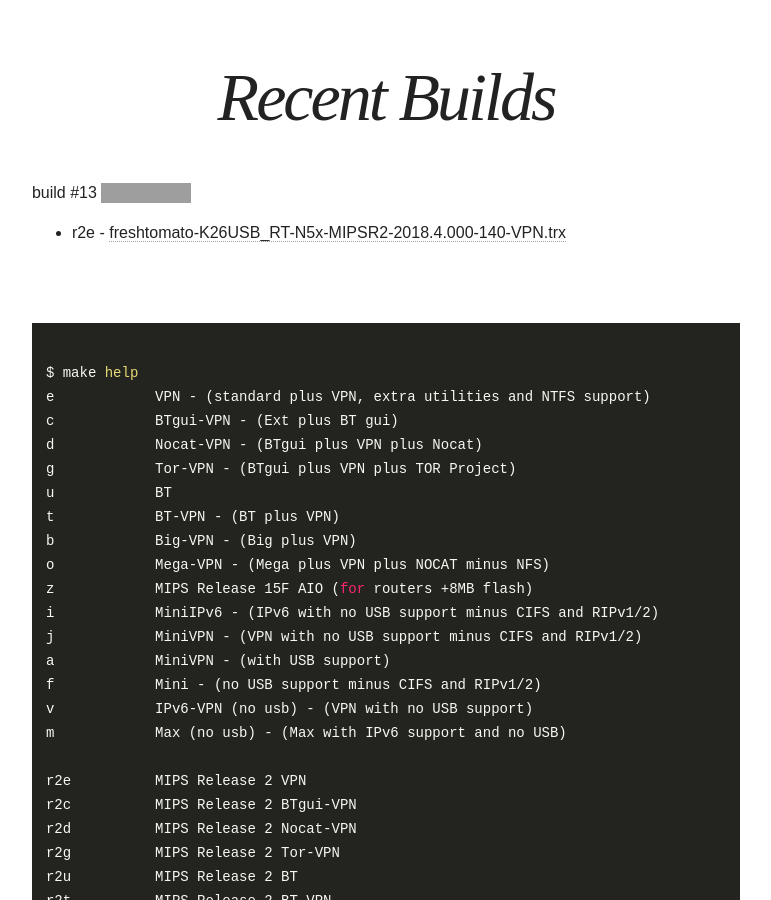
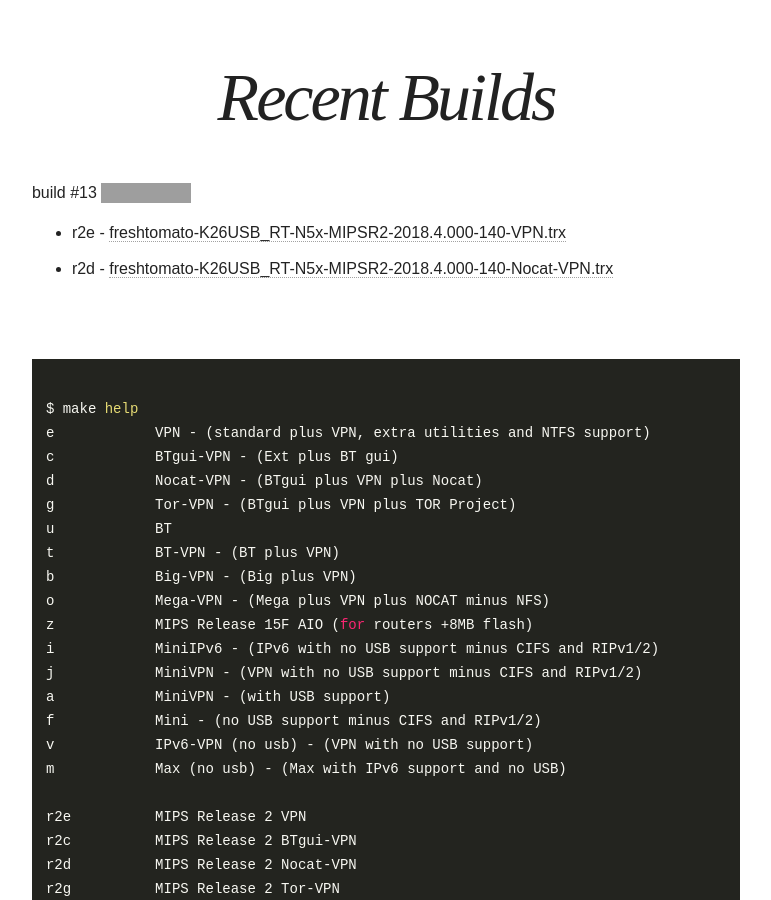
Before and after one commit to oglopss/freshtomato-mips-ci-jekyll, a Jekyll site: the page built from index.html, in a window 1280 px wide and 900 px high, scrolled down 415 px. Shown: the whole window, without its empty margins (254-1025 px from the left). Built offline with Jekyll 4.4.1, drawn with Linux system fonts in a browser that asks for light colours; nearby versions of some CDN libraries; grey boxes are pictures that could not be loaded.

Commit message:
Travis build 13 r2d pushed to gh-pages

```diff
--- a/_data/ss.yml
+++ b/_data/ss.yml
@@ -1,3 +1,4 @@
 build: 13
 files:
   - 0001 r2e freshtomato-K26USB_RT-N5x-MIPSR2-2018.4.000-140-VPN.trx
+  - 0003 r2d freshtomato-K26USB_RT-N5x-MIPSR2-2018.4.000-140-Nocat-VPN.trx
```
